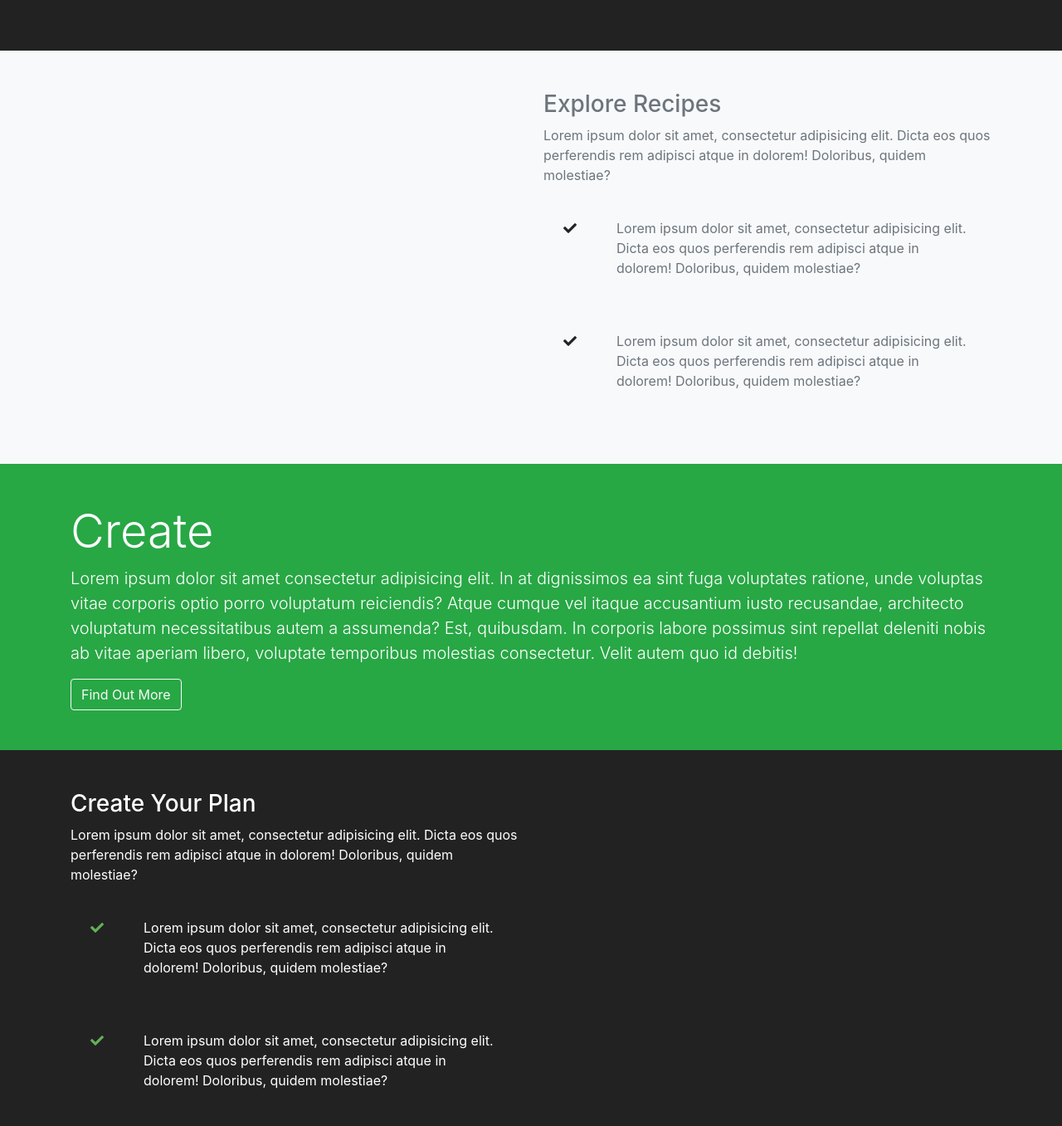
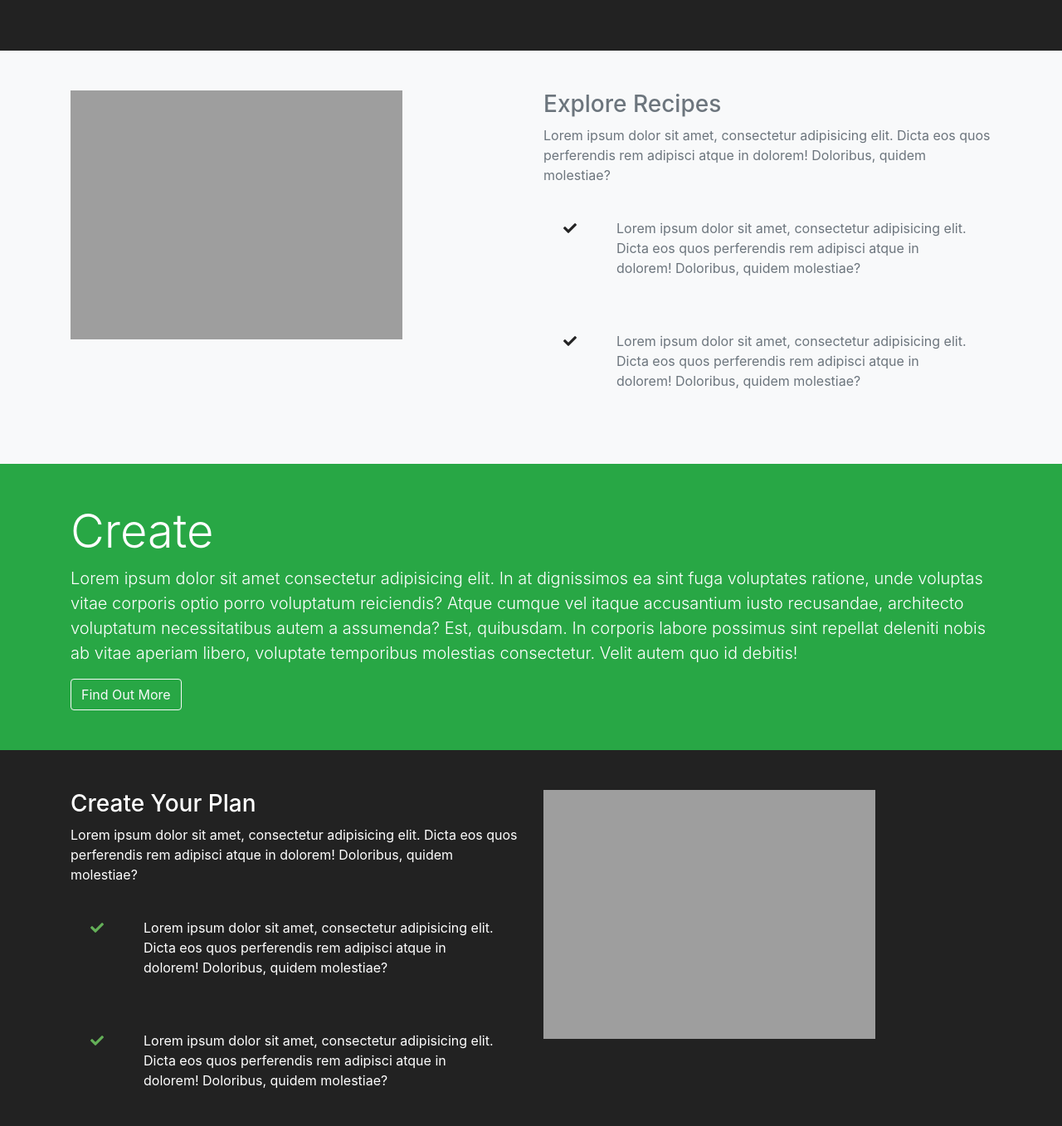
Before and after one commit to gh0sttttt/VeggeLabs, a plain HTML site: page index.html in a window 1280 px wide. Shown: the part 946-2303 px from the top of the page at 83% size. Drawn offline with nearby package versions, Linux system fonts and the light colour scheme; the site is published under a folder, as on GitHub Pages, so addresses that start at the root find nothing.

Commit message:
Update index.html

```diff
--- a/index.html
+++ b/index.html
@@ -140,7 +140,7 @@
     <section id="explore-section" class="bg-light text-muted py-5">
       <div class="container">
         <div class="row">
-          <div class="col-md-6"><img src="/img/veggies.jpg" alt=""
+          <div class="col-md-6"><img src="img/veggies.jpg" alt=""
               class="img-fluid mb-3"></div>
           <div class="col-md-6">
             <h3>Explore Recipes</h3>
@@ -199,7 +199,7 @@
     <section id="create-section" class="py-5">
       <div class="container">
         <div class="row">
-          <div class="col-md-6 order-2"><img src="/img/create.jpg" alt=""
+          <div class="col-md-6 order-2"><img src="img/create.jpg" alt=""
               class="img-fluid mb-3"></div>
           <div class="col-md-6 order-1">
             <h3>Create Your Plan</h3>
@@ -259,7 +259,7 @@
     <section id="share-section" class="bg-light text-muted py-5">
       <div class="container">
         <div class="row">
-          <div class="col-md-6"><img src="/img/share.jpg" alt=""
+          <div class="col-md-6"><img src="img/share.jpg" alt=""
               class="img-fluid mb-3"></div>
           <div class="col-md-6">
             <h3>Share & Connect</h3>
```
